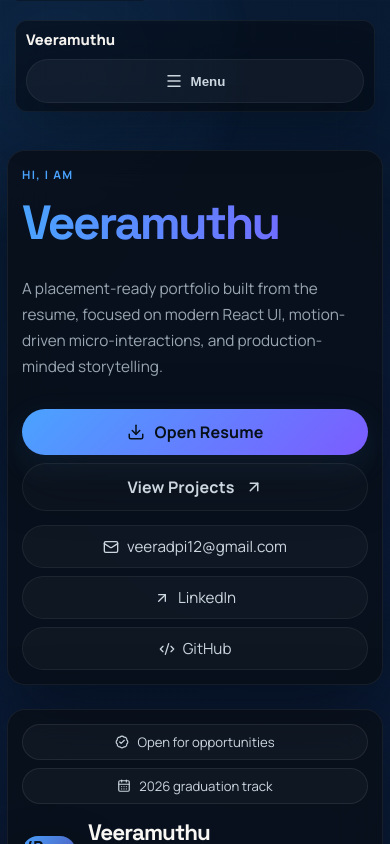
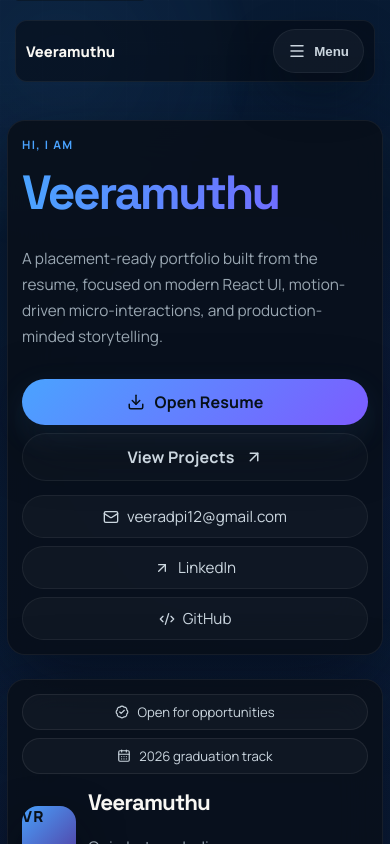
Before and after one commit to Veeramuthu2004/MUTHU_PORTFOLIO_26, a React (Vite) app: page / in a window 390 px wide. Shown: the top 844 px of the page. Built offline with nearby package versions, Linux system fonts and the light colour scheme.

Commit message:
style: refine mobile nav alignment

```diff
--- a/src/App.css
+++ b/src/App.css
@@ -747,6 +747,8 @@
   .nav-toggle {
     display: inline-flex;
     margin-left: auto;
+    width: auto;
+    flex: 0 0 auto;
   }
 
   .nav-links {
@@ -755,7 +757,12 @@
     flex-direction: column;
     align-items: stretch;
     gap: 8px;
-    padding-top: 8px;
+    padding: 12px;
+    margin-top: 4px;
+    border-radius: 18px;
+    border: 1px solid var(--border-strong);
+    background: var(--panel);
+    box-shadow: var(--shadow-soft);
   }
 
   .nav-links.open {
@@ -763,8 +770,7 @@
   }
 
   .nav-links a,
-  .nav-resume,
-  .nav-toggle {
+  .nav-resume {
     width: 100%;
     justify-content: center;
     min-height: 44px;
@@ -774,6 +780,12 @@
   .nav-resume {
     text-align: center;
     min-width: 0;
+    display: flex;
+    align-items: center;
+  }
+
+  .nav-links .ts-toggle {
+    align-self: center;
   }
 
   .nav-logo {
```
